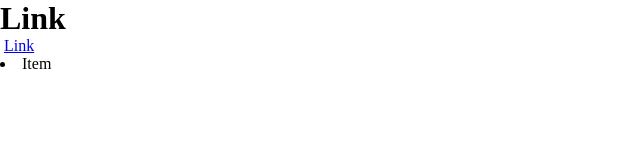
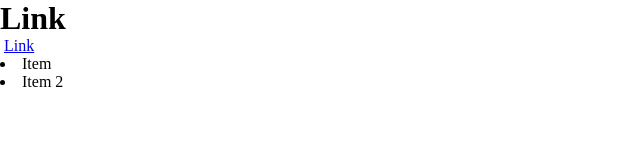
Before and after one commit to Artem-colla/trainers, a plain HTML site: page trainers/index.html in a window 1280 px wide. Shown: the full height of the page, 0-640 px from the left. Drawn offline with Linux system fonts and the light colour scheme.

Commit message:
add new li

```diff
--- a/trainers/index.html
+++ b/trainers/index.html
@@ -17,6 +17,10 @@
 
 
 </li>
+<li>Item 2
+
+
+</li>
 
 
 
```
